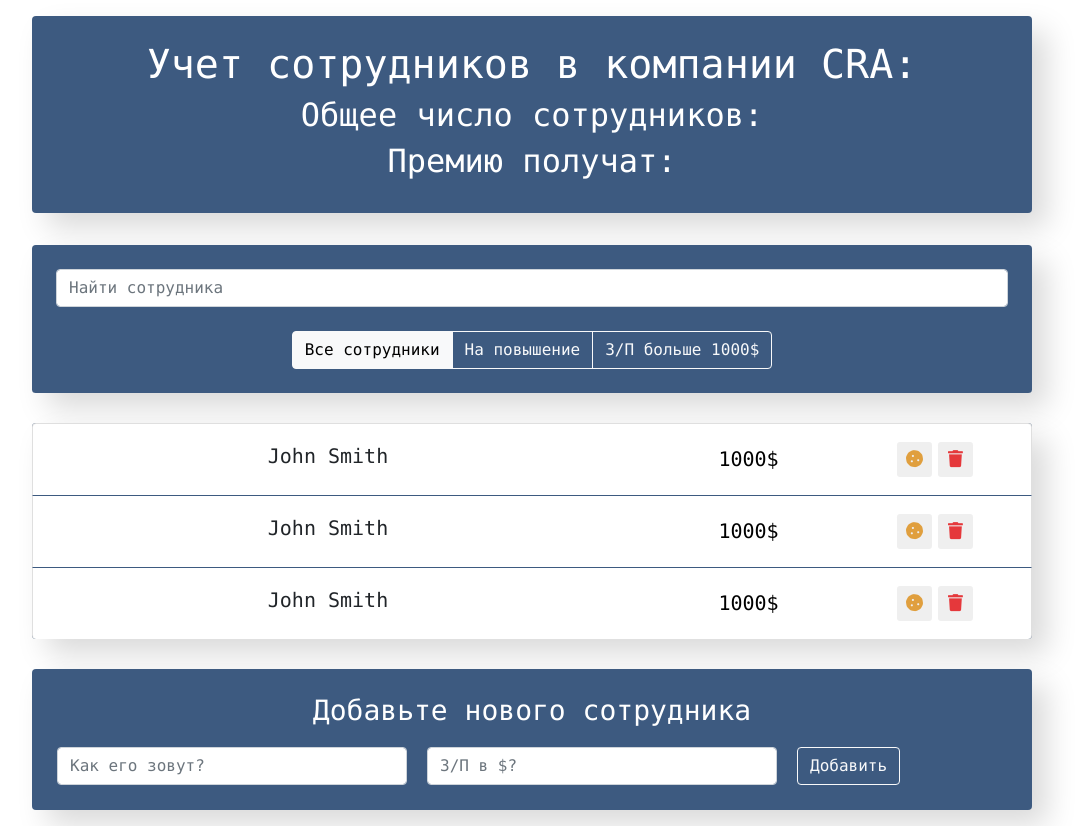
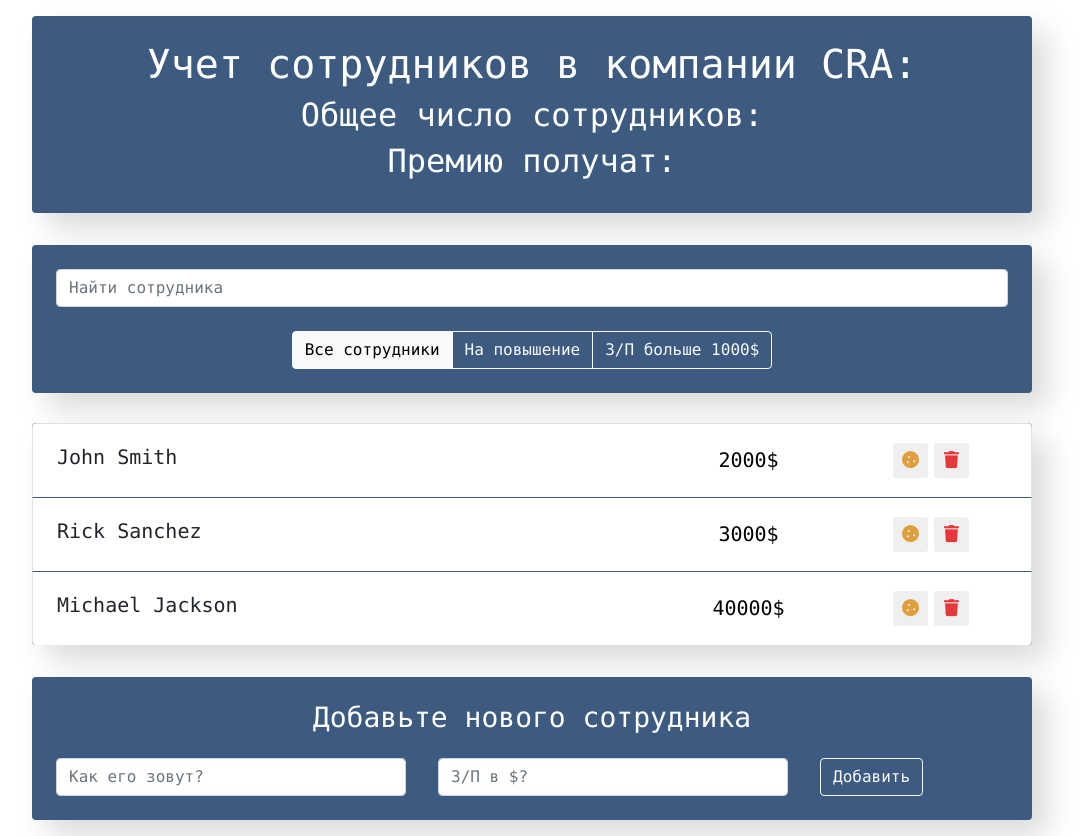
Before and after one commit to dxxbletriiiple/react, a React (Create React App) app in the folder employee-app/: page / in a window 1280 px wide. Shown: the whole page, without its empty margins (108-1192 px from the left). Built offline with nearby package versions, Linux system fonts and the light colour scheme.

Commit message:
add: state to EmpoyeesLitItem

```diff
--- a/employee-app/src/components/App/App.jsx
+++ b/employee-app/src/components/App/App.jsx
@@ -1,18 +1,22 @@
+import { v4 } from 'uuid';
 import { AppInfo } from '../app-info/AppInfo.jsx';
 import { EmployeesAddForm } from '../employees-add-form/EmployeesAddForm.jsx';
 import { EmployeesList } from '../employees-list/EmployeesList.jsx';
 import { SearchPanel } from '../search-panel/SearchPanel.jsx';
 import './App.scss';
 
-const App = () => {
+export const App = () => {
+	const list = [
+		{ name: 'John Smith', salary: 2000, increase: false, id: v4() },
+		{ name: 'Rick Sanchez', salary: 3000, increase: true, id: v4() },
+		{ name: 'Michael Jackson', salary: 40000, increase: false, id: v4() },
+	];
 	return (
 		<div className="App">
 			<AppInfo />
 			<SearchPanel />
-			<EmployeesList />
+			<EmployeesList list={list} />
 			<EmployeesAddForm />
 		</div>
 	);
 };
-
-export default App;
--- a/employee-app/src/components/employees-add-form/EmployeesAddForm.scss
+++ b/employee-app/src/components/employees-add-form/EmployeesAddForm.scss
@@ -1,16 +1,16 @@
 .app_add_form {
-	margin-top: 30px;
-	padding: 25px;
+	margin-top: 2rem;
+	padding: 1.5rem;
 	background-color: #3d5a80;
-	border-radius: 4px;
+	border-radius: 0.25rem;
 	box-shadow: 15px 15px 30px rgba(0, 0, 0, 0.15);
 	color: #fff;
 }
 
 .add_form {
-	margin-top: 20px;
+	margin-top: 1.5rem;
 	& input {
 		width: 350px;
-		margin-right: 20px;
+		margin-right: 2rem;
 	}
 }
--- a/employee-app/src/components/employees-list-item/EmployeesListItem.jsx
+++ b/employee-app/src/components/employees-list-item/EmployeesListItem.jsx
@@ -1,12 +1,38 @@
+import { Component } from 'react';
 import './EmployeesListItem.scss';
 
-export const EmployeesListItem = () => {
+export class EmployeesListItem extends Component {
+	constructor(props) {
+		super(props);
+		this.state = {
+			increase: false,
+			promotion: false,
+		};
+	}
+	onIncrease = () => {
+		this.setState(({ increase }) => ({
+			increase: !increase,
+		}));
+	};
+	onPromotion = () => {
+		this.setState(({ promotion }) => ({
+			promotion: !promotion,
+		}));
+	};
+	render() {
+		const { name, salary } = this.props;
+		const { increase, promotion } = this.state;
 		return (
-		<li className="list-group-item d-flex justify-content-between">
-			<span className="list-group-item-label">John Smith</span>
-			<input type="text" className="list-group-item-input" defaultValue="1000$" />
+			<li
+				className={`list-group-item d-flex justify-content-between${increase ? ' increase' : ''}
+				${promotion ? ' like' : ''}`}
+			>
+				<span className="list-group-item-label" onClick={this.onPromotion}>
+					{name}
+				</span>
+				<input type="text" className="list-group-item-input" defaultValue={`${salary}$`} />
 				<div className="d-flex justify-content-center align-items-center">
-				<button type="button" className="btn-cookie btn-sm ">
+					<button type="button" className="btn-cookie btn-sm " onClick={this.onIncrease}>
 						<i className="fas fa-cookie"></i>
 					</button>
 
@@ -17,4 +43,5 @@
 				</div>
 			</li>
 		);
-};
+	}
+}
--- a/employee-app/src/components/employees-list-item/EmployeesListItem.scss
+++ b/employee-app/src/components/employees-list-item/EmployeesListItem.scss
@@ -1,5 +1,5 @@
 .list-group-item {
-	padding: 15px 20px;
+	padding: 1rem 1.5rem;
 	border-bottom: 1px solid #3d5a80;
 	&:last-child {
 		border-bottom: none;
@@ -9,6 +9,7 @@
 		font-size: 20px;
 		cursor: pointer;
 		min-width: 550px;
+		text-align: left;
 	}
 	& input {
 		line-height: 35px;
--- a/employee-app/src/components/employees-list/EmployeesList.jsx
+++ b/employee-app/src/components/employees-list/EmployeesList.jsx
@@ -1,12 +1,12 @@
 import { EmployeesListItem } from '../employees-list-item/EmployeesListItem';
 import './EmployeesList.scss';
 
-export const EmployeesList = () => {
+export const EmployeesList = ({ list }) => {
 	return (
 		<div className="app_list list-group">
-			<EmployeesListItem />
-			<EmployeesListItem />
-			<EmployeesListItem />
+			{list.map((item) => (
+				<EmployeesListItem {...item} key={item.id} />
+			))}
 		</div>
 	);
 };
--- a/employee-app/src/components/search-panel/SearchPanel.scss
+++ b/employee-app/src/components/search-panel/SearchPanel.scss
@@ -2,7 +2,7 @@
 	margin-top: 2rem;
 	padding: 1.5rem;
 	background-color: #3d5a80;
-	border-radius: 0.24rem;
+	border-radius: 0.25rem;
 	box-shadow: 15px 15px 30px rgba(0, 0, 0, 0.15);
 	color: #fff;
 }
--- a/employee-app/src/index.js
+++ b/employee-app/src/index.js
@@ -1,7 +1,7 @@
 import React from 'react';
 import ReactDOM from 'react-dom/client';
 import './index.css';
-import App from './components/App/App';
+import { App } from './components/App/App';
 
 const root = ReactDOM.createRoot(document.getElementById('root'));
 root.render(
```
Lines whose indentation alone changed are shown as unchanged.
